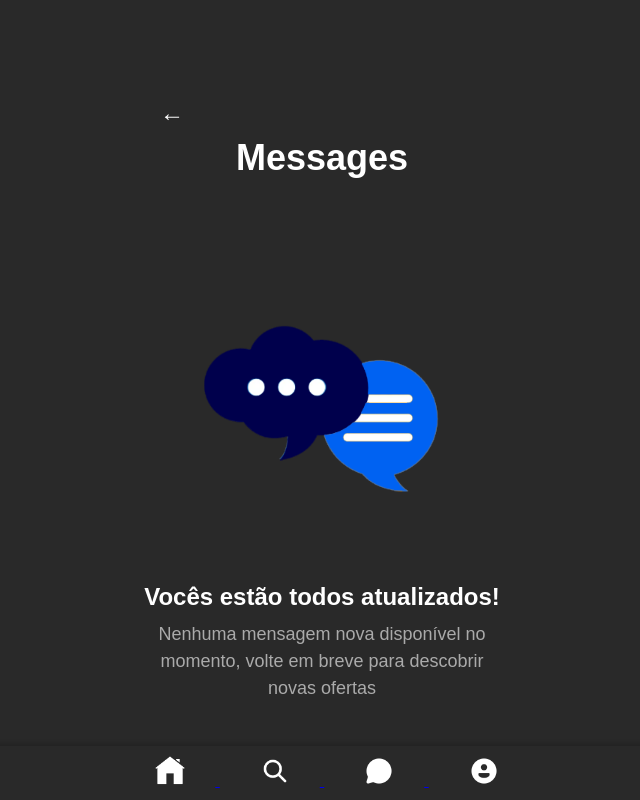
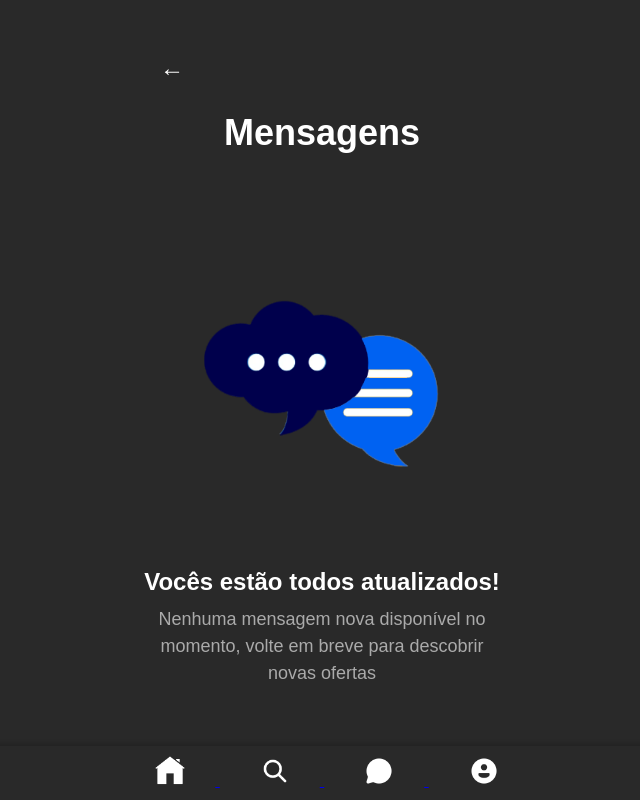
Before and after one commit to hemkdev/SA-Tremzz, a PHP site: page /html/tela11.html in a window 1280 px wide. Shown: the whole page, without its empty margins (318-958 px from the left). Run offline with PHP 8.4, Linux system fonts and the light colour scheme.

Commit message:
fim das telas 11,10 e 9

```diff
--- a/css/tela11.css
+++ b/css/tela11.css
@@ -12,6 +12,7 @@ body {
     justify-content: center;
     align-items: center;
     height: 100vh;
+
 }
 
 .rodape {
@@ -38,6 +39,7 @@ body {
     text-align: center;
     max-width: 400px;
     padding: 20px;
+    margin-bottom: 60px
 }
 
 
@@ -47,6 +49,7 @@ body {
 
 .header .back-button {
     margin-right: 300px;
+    margin-bottom: 30px;
 }
 
 .back-button {
@@ -65,6 +68,7 @@ h1 {
     max-width: 300px;
     height: auto;
     margin: 20px 0;
+    margin-bottom: 30px;
 }
 
 
--- a/html/tela11.html
+++ b/html/tela11.html
@@ -12,7 +12,7 @@
 
         <header class="header">
             <div class="back-button">&larr;</div>
-            <h1>Messages</h1>
+            <h1>Mensagens</h1>
         </header>
 
 
--- a/html/tela9.html
+++ b/html/tela9.html
@@ -18,13 +18,15 @@
 
             <div class="resto">
                  <br>
-                <h3>Mensagens</h3>
+                <a href="tela11.html"><h3>Mensagens</h3></a>
             </div>
 
 
                 <br>
                  <h3>Pagamentos</h3>
 
+                <br>
+                <h3>Sobre </h3>
                 <br>
                 <h3>Configurações</h3>
             </div>
```
Also changed, not shown: css/tela9.css (+16 -0 lines).
